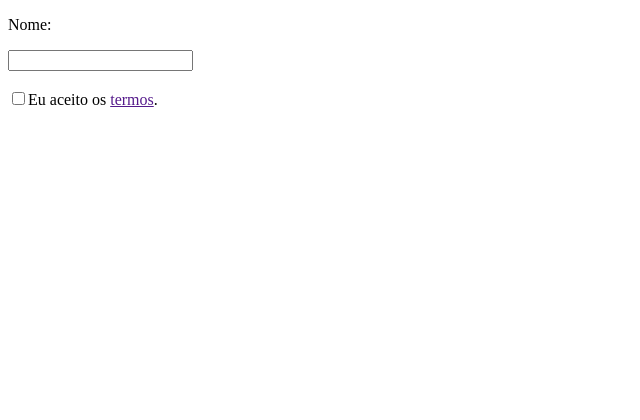
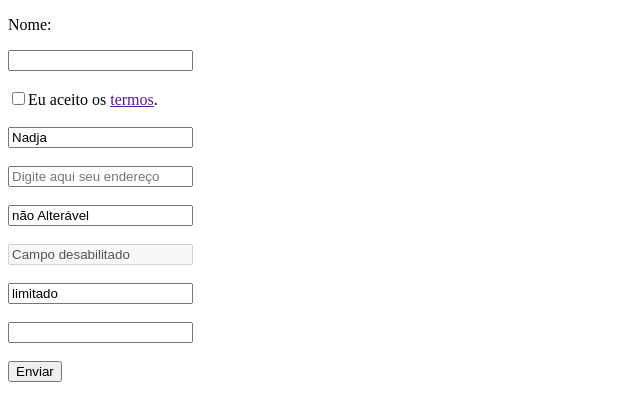
Before and after one commit to NadLuz/AulasHTML, a plain HTML site: page ex_10_FormularioComSeletores/index.html in a window 1280 px wide. Shown: the whole page, without its empty margins (0-640 px from the left). Drawn offline with Linux system fonts and the light colour scheme.

Commit message:
Arquivo de inputs

```diff
--- a/ex_10_FormularioComSeletores/index.html
+++ b/ex_10_FormularioComSeletores/index.html
@@ -12,7 +12,30 @@
         <br>
         <br>
         <input type="checkbox" name="termodeconsentimento" id="">Eu aceito os <a href="">termos</a>.
-
+        <br>
+        <br>
+        <input type="text"
+        name="nome" value="Nadja">
+        <br>
+        <br>
+        <!-- placeholder deixa a sugestão de texto-->
+        <input type="text" name="endereco"
+        placeholder="Digite aqui seu endereço">
+        <br><br>
+        <input type="text"
+        name="escola" value="não Alterável" readonly>
+        <br><br>
+        <input type="text" name="escola"
+        value="Campo desabilitado" disabled>
+        <br><br>
+        <input type="text" name="ano"
+        value="limitado" maxlength="4">
+        <br><br>
+        <input type="text"
+        name="email" required>
+        <br><br>
+        <input type="submit"
+        value="Enviar">
     </form>
 
 
```
